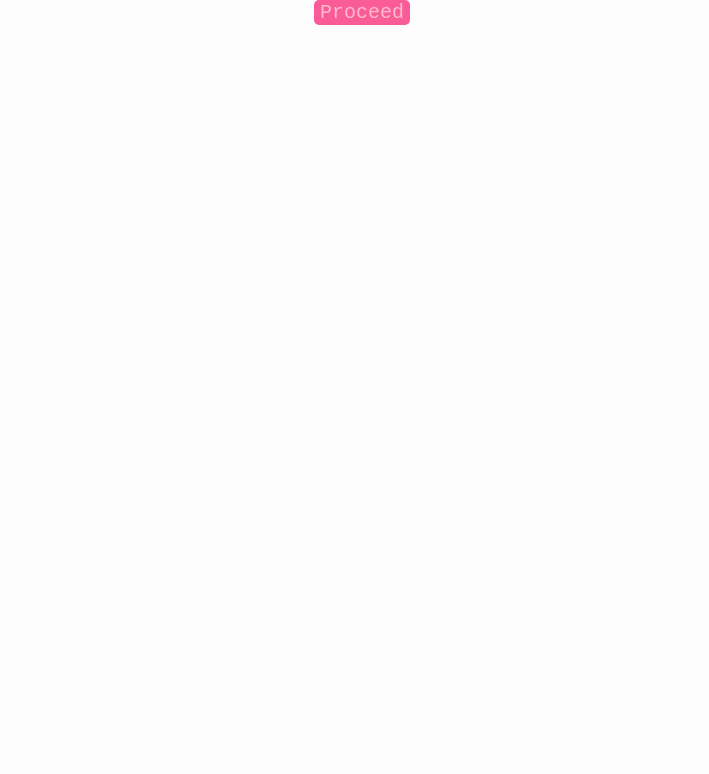
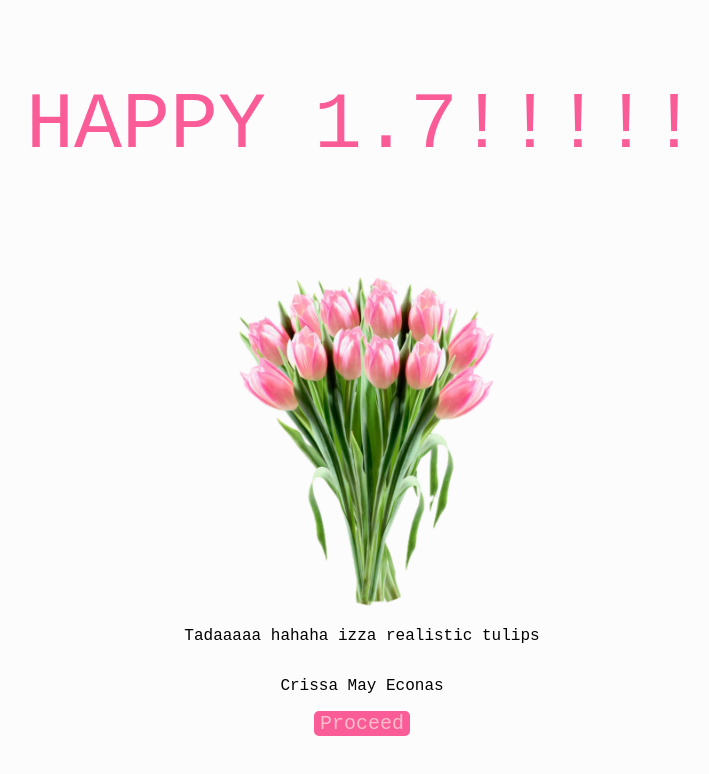
Before and after one commit to Gianne818/OnePointSeven, a plain HTML site: page index.html in a window 1280 px wide. Shown: the whole page, without its empty margins (278-987 px from the left). Drawn offline with Linux system fonts and the light colour scheme; a web font is replaced by a local one.

Commit message:
commit final

```diff
--- a/index.html
+++ b/index.html
@@ -10,10 +10,10 @@
 </head>
 <body>
     <div id="start-page">
-        <!-- <h3 id="intro">HAPPY 1.7!!!!!</h3>
+        <h3 id="intro">HAPPY 1.7!!!!!</h3>
         <img id="tulipFlowers" src="assets/transparent-tulips-7 Background Removed.png">
         <p id="introText">Tadaaaaa hahaha izza realistic tulips</p>
-        <p>Crissa May Econas</p> -->
+        <p>Crissa May Econas</p>
     <button id="proceed">Proceed</button>
     </div>
 
```
